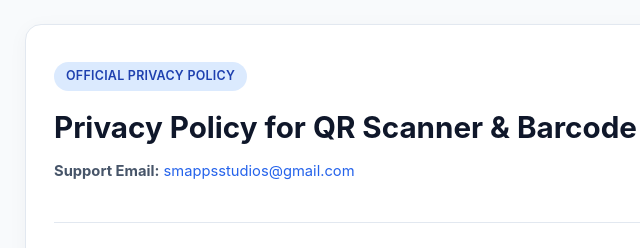
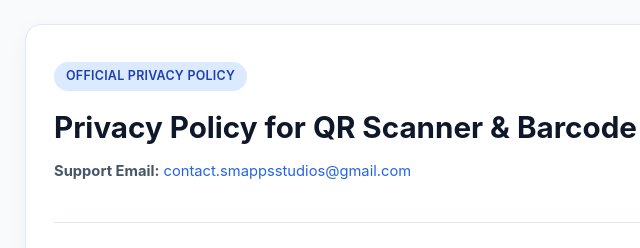
Before and after one commit to SURAJ-mahamuni/qr-scanner-legal, a plain HTML site: page privacy-policy.html in a window 1280 px wide. Shown: the top 248 px of the page, 205-845 px from the left. Drawn offline with Linux system fonts and the light colour scheme.

Commit message:
Update privacy-policy.html and terms-of-service.html

```diff
--- a/privacy-policy.html
+++ b/privacy-policy.html
@@ -205,7 +205,7 @@
       <span class="badge">OFFICIAL PRIVACY POLICY</span>
       <h1>Privacy Policy for QR Scanner & Barcode Generator</h1>
       <p class="meta">
-        <strong>Support Email:</strong> <a href="mailto:smappsstudios@gmail.com">smappsstudios@gmail.com</a>
+        <strong>Support Email:</strong> <a href="mailto:contact.smappsstudios@gmail.com">contact.smappsstudios@gmail.com</a>
       </p>
     </header>
 
@@ -363,7 +363,7 @@
       contact us at:
     </p>
     <ul>
-      <li><strong>Email:</strong> <a href="mailto:smappsstudios@gmail.com">smappsstudios@gmail.com</a></li>
+      <li><strong>Email:</strong> <a href="mailto:contact.smappsstudios@gmail.com">contact.smappsstudios@gmail.com</a></li>
     </ul>
 
     <footer>
```
Also changed, not shown: terms-of-service.html (+2 -2 lines).
